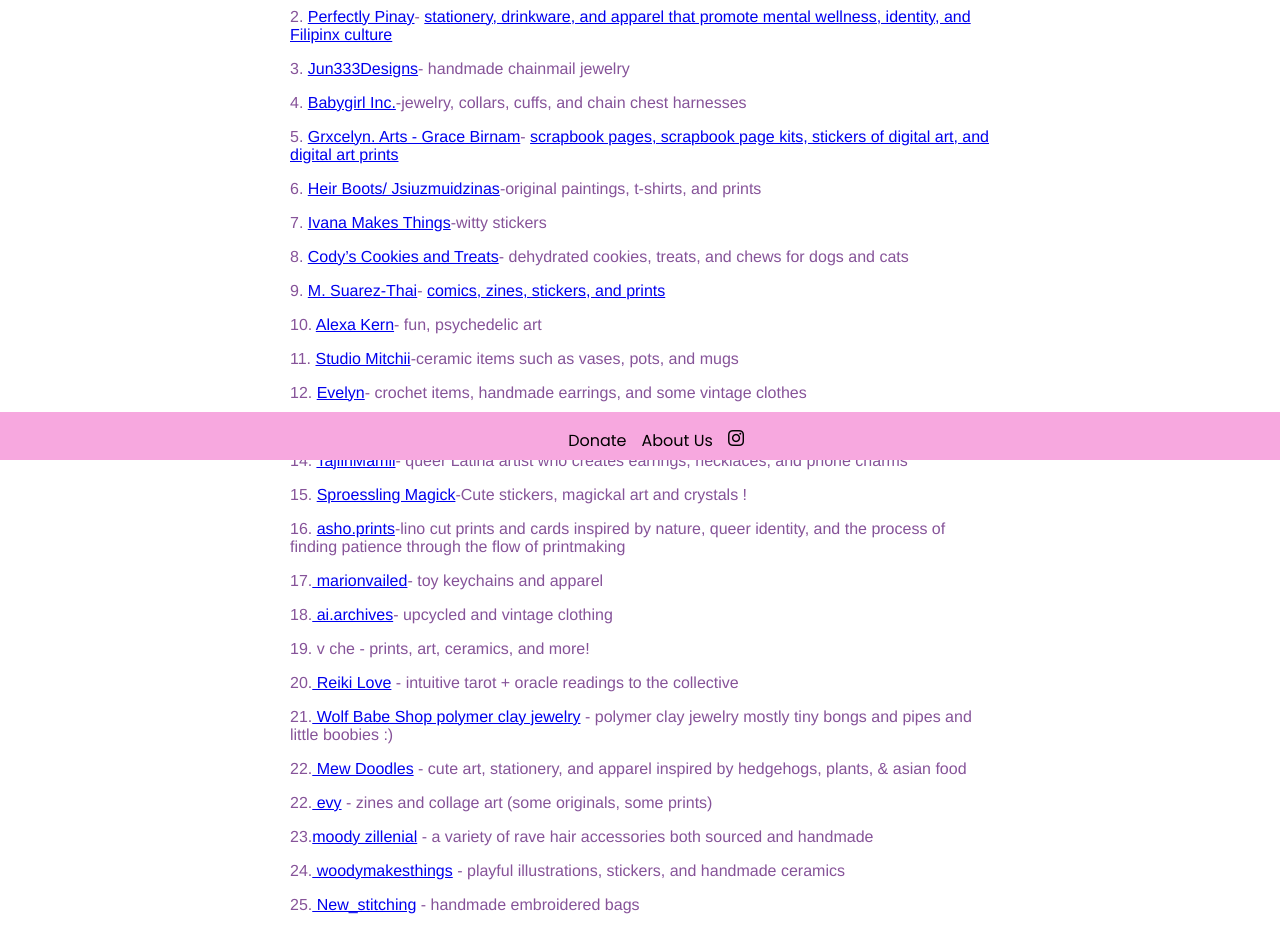
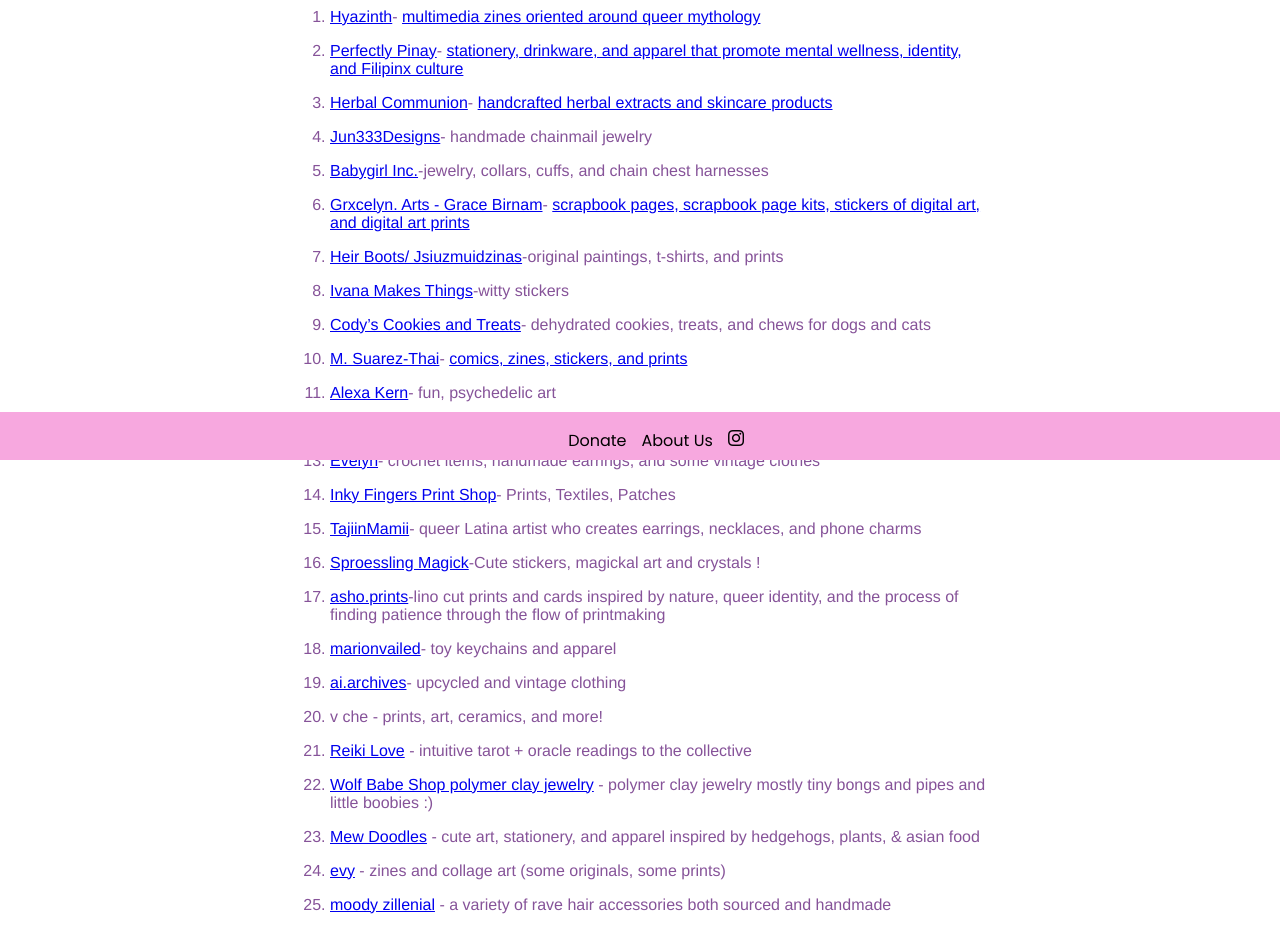
Before and after one commit to michellewong793/queer-art-fair-v2, a Next.js app: page /june-17-vendors in a window 1280 px wide. Shown: the part 340-1270 px from the top of the page. Built offline with nearby package versions, Linux system fonts and the light colour scheme.

Commit message:
new edits

```diff
--- a/pages/june-17-vendors.js
+++ b/pages/june-17-vendors.js
@@ -9,98 +9,119 @@
       <div style={Styles.content}>
         <h1> Summer Queer Art Fair Vendors - June 17 2023 </h1>
         <h2> Location: Pebble Bed 1417 15th St, San Francisco, CA 94103  </h2>
-        <h3> Time: 1am-6pm </h3>
+        <h3> Time: 1pm-6pm </h3>
+        <p> $5 donation encouraged for attendees</p>
+
+<ol>
+    <li><p> <a href="https://www.instagram.com/partyofimmortals/">Hyazinth
+    </a>- <a href="https://www.hyazinths.com">multimedia zines oriented around queer mythology</a></p>
+    </li>
+    <li><p> <a href="https://www.instagram.com/perfectlypinay/">Perfectly Pinay
+ </a>- <a href="https://www.perfectlypinay.com">stationery, drinkware, and apparel that promote mental wellness, identity, and Filipinx culture
+</a></p>
+</li>
+<li><p> <a href="https://www.instagram.com/herbalcommunion/">Herbal Communion
+ </a>- <a href="https://www.herbalcommunion.com">handcrafted herbal extracts and skincare products
+</a></p>
+</li>
 
 
- <p> 1. <a href="https://www.instagram.com/partyofimmortals/">Hyazinth
- </a>- <a href="https://www.hyazinths.com">multimedia zines oriented around queer mythology</a></p>
- <p> 2. <a href="https://www.instagram.com/perfectlypinay/">Perfectly Pinay
- </a>- <a href="https://www.perfectlypinay.com">stationery, drinkware, and apparel that promote mental wellness, identity, and Filipinx culture
-</a></p>
-<p> 3. <a href="https://www.instagram.com/jun333designs/">Jun333Designs
+<li><p><a href="https://www.instagram.com/jun333designs/">Jun333Designs
  </a>- handmade chainmail jewelry</p>
-<p> 4. <a href="https://www.instagram.com/babygirl.inc.xo/">Babygirl Inc.
+ </li>
+ <li><p><a href="https://www.instagram.com/babygirl.inc.xo/">Babygirl Inc.
  </a>-jewelry, collars, cuffs, and chain chest harnesses
 </p>
-<p> 5. <a href="https://www.instagram.com/gracelyn.__/">Grxcelyn. Arts - Grace Birnam
+</li>
+<li><p><a href="https://www.instagram.com/gracelyn.__/">Grxcelyn. Arts - Grace Birnam
  </a>- <a href="https://grxcelynarts.bigcartel.com/">scrapbook pages, scrapbook page kits, stickers of digital art, and digital art prints
 </a></p>
-<p> 6. <a href="https://www.instagram.com/Jsiuzmuidzinas/">Heir Boots/ Jsiuzmuidzinas
+</li>
+  <li><p><a href="https://www.instagram.com/Jsiuzmuidzinas/">Heir Boots/ Jsiuzmuidzinas
  </a>-original paintings,  t-shirts, and prints </p>
-<p> 7. <a href="https://www.instagram.com/ivanamakesthings/">Ivana Makes Things
+ </li>
+  <li><p><a href="https://www.instagram.com/ivanamakesthings/">Ivana Makes Things
  </a>-witty stickers</p>
-<p> 8. <a href="https://www.instagram.com/CodysTreats
+ </li>
+  <li><p><a href="https://www.instagram.com/CodysTreats
 /">Cody’s Cookies and Treats
  </a>- dehydrated cookies, treats, and chews for dogs and cats
 </p>
-<p> 9. <a href="https://www.instagram.com/msuarezthai/">M. Suarez-Thai
+</li>
+  <li><p><a href="https://www.instagram.com/msuarezthai/">M. Suarez-Thai
  </a>- <a href="https://msuarezthai.bigcartel.com/">comics, zines, stickers, and prints
 </a></p>
-<p>10. <a href="https://www.instagram.com/A.j.k.artist/">Alexa Kern
+</li>
+  <li><p><a href="https://www.instagram.com/A.j.k.artist/">Alexa Kern
  </a>- fun, psychedelic art</p>
-<p>11. <a href="https://www.instagram.com/studio.mitchii/">Studio Mitchii
+ </li>
+  <li><p><a href="https://www.instagram.com/studio.mitchii/">Studio Mitchii
  </a>-ceramic items such as vases, pots, and mugs</p>
-<p> 12. <a href="https://www.instagram.com/by.evey/">Evelyn
+ </li>
+  <li><p> <a href="https://www.instagram.com/by.evey/">Evelyn
  </a>- crochet items, handmade earrings, and some vintage clothes</p>
-<p> 13. <a href="https://www.instagram.com/inky.fingers.printshop/">Inky Fingers Print Shop
+ </li>
+  <li><p> <a href="https://www.instagram.com/inky.fingers.printshop/">Inky Fingers Print Shop
  </a>- Prints, Textiles, Patches</p>
-<p> 14. <a href="https://www.instagram.com/tajiinmamii/">TajiinMamii
+ </li>
+  <li><p> <a href="https://www.instagram.com/tajiinmamii/">TajiinMamii
  </a>- queer Latina artist who creates earrings, necklaces, and phone charms </p>
-<p> 15. <a href="https://www.instagram.com/sproessling.magick
+ </li>
+  <li><p> <a href="https://www.instagram.com/sproessling.magick
 /">Sproessling Magick
  </a>-Cute stickers, magickal art and crystals !
- </p>
- <p> 16. <a href="https://www.instagram.com/asho.prints
+ </p></li>
+  <li> <p> <a href="https://www.instagram.com/asho.prints
 /">asho.prints
  </a>-lino cut prints and cards inspired by nature, queer identity, and the process of finding patience through the flow of printmaking
- </p>
- <p> 17.<a href="https://www.instagram.com/marionvailed
+ </p></li>
+   <li><p><a href="https://www.instagram.com/marionvailed
 /"> marionvailed
- </a>- toy keychains and apparel
- </p>
- <p> 18.<a href="https://www.instagram.com/ai.archives
+ </a>- toy keychains and apparel</p>
+ </li>
+  <li> <p> <a href="https://www.instagram.com/ai.archives
 /"> ai.archives
  </a>- upcycled and vintage clothing
  </p>
- <p> 19. v che
+ </li>
+   <li><p>  v che
 - prints, art, ceramics, and more!
- </p>
- <p> 20.<a href="https://www.instagram.com/reikii_love
+ </p></li>
+   <li><p> <a href="https://www.instagram.com/reikii_love
 /"> Reiki Love
  </a> - intuitive tarot + oracle readings to the collective
- </p>
- <p> 21.<a href="https://www.instagram.com/wolfbabeshop
+ </p></li>
+   <li><p> <a href="https://www.instagram.com/wolfbabeshop
 /"> Wolf Babe Shop polymer clay jewelry
  </a> - polymer clay jewelry mostly tiny bongs and pipes and little boobies :)
- </p>
- <p> 22.<a href="https://www.instagram.com/mew.doodles
+ </p></li>
+  <li> <p> <a href="https://www.instagram.com/mew.doodles
 /"> Mew Doodles
  </a> - cute art, stationery, and apparel inspired by hedgehogs, plants, & asian food
- </p>
- <p> 22.<a href="https://evy.garden/
-/"> evy
+ </p></li>
+  <li> <p> <a href="https://evy.garden/"> evy
  </a> - zines and collage art (some originals, some prints)
- </p>
- <p> 23.<a href="https://www.instagram.com/moodyzillenial
+ </p></li>
+  <li> <p> <a href="https://www.instagram.com/moodyzillenial
 /">moody zillenial
  </a> - a variety of rave hair accessories both sourced and handmade
- </p>
- <p> 24.<a href="https://www.instagram.com/woodymakesthings
+ </p></li>
+   <li><p> <a href="https://www.instagram.com/woodymakesthings
 /"> woodymakesthings
  </a> - playful illustrations, stickers, and handmade ceramics
- </p>
- <p> 25.<a href="https://www.instagram.com/New_stitching
+ </p></li>
+   <li><p> <a href="https://www.instagram.com/New_stitching
 /"> New_stitching
  </a> - handmade embroidered bags
- </p>
- <p> 26.<a href="https://www.instagram.com/softgentlepancake
+ </p></li>
+   <li><p> <a href="https://www.instagram.com/softgentlepancake
 /"> Soft Gentle Pancake
  </a> - zines and comics about navigating sex work, grief, queer sex, and absurdism
- </p>
- <p> 27.<a href="https://www.instagram.com/astuartdesign
+ </p></li>
+   <li><p> <a href="https://www.instagram.com/astuartdesign
 /"> Anna Stuart Design
  </a> - risograph prints and stickers
- </p>
+ </p></li>
 
 
      <br/>
@@ -113,7 +134,7 @@
  </a> - coffee and drinks
  </p>
 
-
+      </ol>
       </div>
     </div>
   );
```
